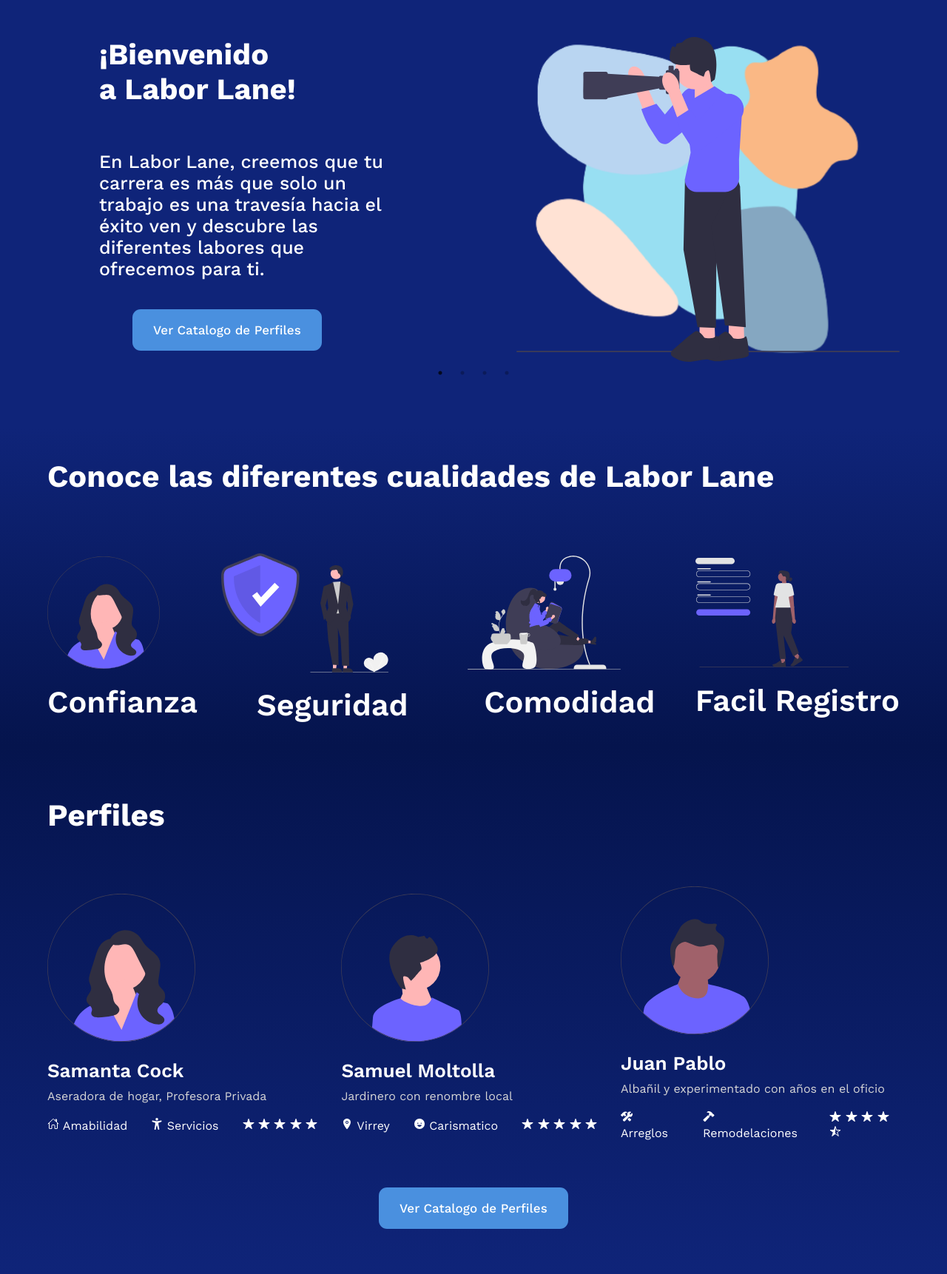
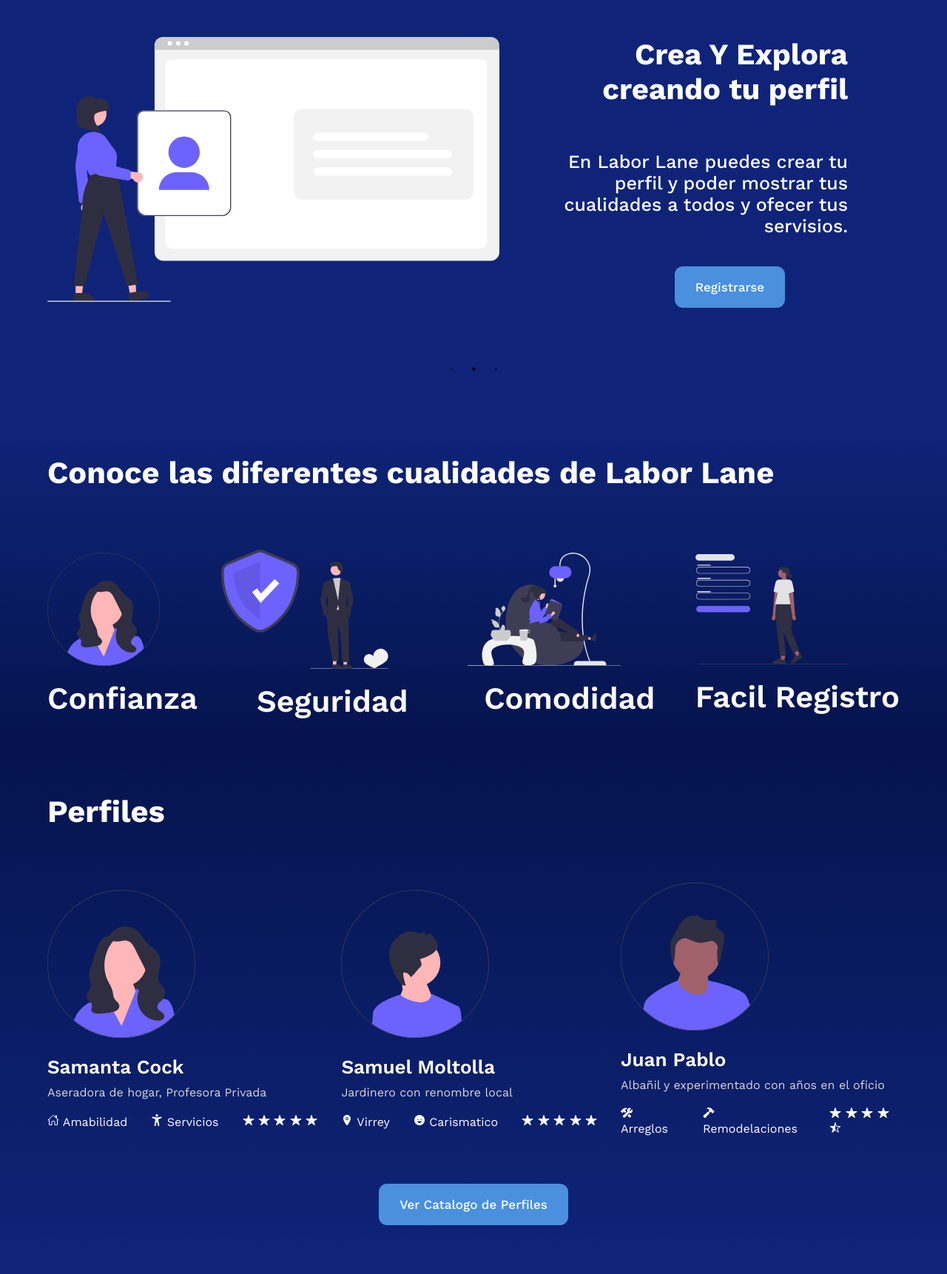
Before and after one commit to jebv210/LABOR_LANE, a Flask app: page / in a window 1280 px wide. Shown: the part 100-1822 px from the top of the page at 74% size. Run offline with Flask 3, Linux system fonts and the light colour scheme.

Commit message:
slider-2-3

```diff
--- a/proyecto-20-09-2023/static/css/home.css
+++ b/proyecto-20-09-2023/static/css/home.css
@@ -156,6 +156,18 @@ header.sticky .logo img{
 .home-text-1 {
     overflow: hidden; /* Clear the float */
 }
+.home-text-2{
+    overflow: hidden;
+}
+
+.home-text-2 .carrusel-1-text{
+    margin: -30px 40px 50px 40px;
+    height: 110%;
+    width: 40%;
+    text-align: right;
+    float: right;
+    box-sizing: border-box;
+}
 
 .carrusel-1-text{
     margin: -30px 40px 50px 40px;
@@ -178,12 +190,37 @@ header.sticky .logo img{
     font-size: 40px;
 }
 
-.home-text-1 img {
+
+.home-text-1 .slider3,
+.home-text-1 .slider1 {
     float: right;
-    width: 45%;
+    width: 43%;
     box-sizing: border-box;
     background: url(../multimedia/home/Fondo.png);
+}
+.home-text-1 .slider3{
+    background: none;
+}
+.home-text-2 .slider2 {
+    float: left;
+    width: 53%;
+    box-sizing: border-box;
 
+}
+
+.boton-slider-2,
+.boton-slider-1{
+    display: inline-block;
+    padding: 18px 28px;
+    background: var(--main-color);
+    color: var(--text-color);
+    border-radius: .70rem;
+    font-size: 17px;
+    font-weight: 500;
+    transition: all .50s ease;
+}
+.boton-slider-2{
+    margin: 0px 40px 0px 0px;
 }
 
 /* segunda seccion  */
--- a/proyecto-20-09-2023/templates/home.html
+++ b/proyecto-20-09-2023/templates/home.html
@@ -67,66 +67,47 @@
                         es una travesía hacia el éxito ven y descubre las diferentes labores
                         que ofrecemos para ti.
                         <div class="boton-centro-slider">
-                            <a href="{{ url_for('catalogo') }}" class="boton" > Ver Catalogo de Perfiles</a>
+                            <a href="{{ url_for('catalogo') }}" class="boton-slider-1" > Ver Catalogo de Perfiles</a>
                         </div>
                     </p>
 
                 </div>
 
-                    <img src="../static/multimedia/home/hombre.svg" alt="Imagen Hombre" >
+                    <img src="../static/multimedia/home/hombre.svg" alt="Imagen Hombre" class="slider1">
             </div>
+            <div class="home-text-2" >
 
+                <img src="../static/multimedia/home/slider-2.svg" alt="Imagen Hombre" class="slider2">
 
-            <div class="home-text-1" >
                 <div class="carrusel-1-text">
-                    <h1>¡Bienvenido <br> a Labor Lane!</h1>
+
+                    <h1>Crea Y Explora creando tu perfil</h1>
                     <p>
-                        En Labor Lane, creemos que tu carrera es más que solo un trabajo
-                        es una travesía hacia el éxito ven y descubre las diferentes labores
-                        que ofrecemos para ti.
+                        En Labor Lane puedes crear tu perfil y poder mostrar tus cualidades a todos y ofecer tus servisios.
                         <div class="boton-centro-slider">
-                            <a href="{{ url_for('catalogo') }}" class="boton" > Ver Catalogo de Perfiles</a>
+                            <a href="{{ url_for('catalogo') }}" class="boton-slider-2">Registrarse</a>
                         </div>
                     </p>
 
                 </div>
 
-                    <img src="../static/multimedia/home/hombre.svg" alt="Imagen Hombre" >
             </div>
             <div class="home-text-1" >
                 <div class="carrusel-1-text">
-                    <h1>¡Bienvenido <br> a Labor Lane!</h1>
+                    <h1>Filtra por tu nesecidad</h1>
                     <p>
-                        En Labor Lane, creemos que tu carrera es más que solo un trabajo
-                        es una travesía hacia el éxito ven y descubre las diferentes labores
-                        que ofrecemos para ti.
+                        En Labor Lane, Puedes filtrar y seleccionar dependiendo de labor que ocupes y asi optimizar tiempo para tu disposicion.
                         <div class="boton-centro-slider">
-                            <a href="{{ url_for('catalogo') }}" class="boton" > Ver Catalogo de Perfiles</a>
+                            <a href="{{ url_for('catalogo') }}" class="boton-slider-1" > Ver Catalogo de Perfiles</a>
                         </div>
                     </p>
 
                 </div>
 
-                    <img src="../static/multimedia/home/hombre.svg" alt="Imagen Hombre" >
+                    <img src="../static/multimedia/home/slider-3.svg" alt="Imagen Hombre" class="slider3">
             </div>
 
-            <div class="home-text-1" >
-                <div class="carrusel-1-text">
-                    <h1>¡Bienvenido <br> a Labor Lane!</h1>
-                    <p>
-                        En Labor Lane, creemos que tu carrera es más que solo un trabajo
-                        es una travesía hacia el éxito ven y descubre las diferentes labores
-                        que ofrecemos para ti.
-                        <div class="boton-centro-slider">
-                            <a href="{{ url_for('catalogo') }}" class="boton" > Ver Catalogo de Perfiles</a>
-                        </div>
-                    </p>
-
-                </div>
-
-                    <img src="../static/multimedia/home/hombre.svg" alt="Imagen Hombre" >
-            </div>
-
+        </div>
 
 </section>
 
@@ -136,7 +117,7 @@
             <h2>Conoce las diferentes cualidades de Labor Lane</h2>
         </div>
 
-        <div class="feature-contenido" data-aos="zoom-in-up">
+        <div class="feature-contenido" >
             <div class="feature-img">
                 <img src="../static/multimedia/home/undraw_female_avatar_efig.svg" alt="">
                 <p>Confianza</p>
@@ -163,7 +144,7 @@
             <h2>Perfiles</h2>
         </div>
 
-        <div class="servicios-contenido" data-aos="zoom-in-up">
+        <div class="servicios-contenido" >
             <div class="servicios-vertical">
                 <img src="../static/multimedia/home/undraw_female_avatar_efig.svg">
                 <h5>Samanta Cock</h5>
@@ -232,18 +213,18 @@
             </div>
         </div>
         <div class="boton-centro">
-            <a href="{{ url_for('catalogo') }}" class="boton" data-aos="zoom-in-up"> Ver Catalogo de Perfiles</a>
+            <a href="{{ url_for('catalogo') }}" class="boton" > Ver Catalogo de Perfiles</a>
         </div>
     </section>
 
     <!-- Cuarta seccion  nosotros-->
 
     <section class="nosotros" id="nosotros" >
-        <div class="nosotros-img" data-aos="zoom-in-up">
+        <div class="nosotros-img" >
             <img src="../static/multimedia/home/undraw_push_notifications_re_t84m.svg" alt="" >
         </div>
 
-        <div class="nosotros-texto" data-aos="zoom-in-up">
+        <div class="nosotros-texto" >
             <h2>Explora en la amplia gama de  perfiles</h2>
             <p>Lorem ipsum dolor sit amet, consectetur adipisicing elit.
                 Corrupti deserunt ratione, pariatur, rerum culpa labore
@@ -256,7 +237,7 @@
     </section>
     <!-- quinta seccion catalogo -->
     <section class="segir"  >
-        <div class="segir-contenido" data-aos="zoom-in-up" >
+        <div class="segir-contenido"  >
             <h2>La verdadera magia de labor lane </h2>
             <p>Lo mejor de todo estos servicios es que tu tambien puedes ser parte
                 y puedes sumarte al catalogo y aportar tus servicios u oficios de una forma
@@ -321,7 +302,7 @@
             slidesToShow: 1,
             slidesToScroll: 1,
             autoplay: true,
-            autoplaySpeed: 2000,
+            autoplaySpeed: 200,
             arrows: false,
             dots: true
         });
```
Also changed, not shown: proyecto-20-09-2023/static/multimedia/home/slider-2.svg (added), proyecto-20-09-2023/static/multimedia/home/slider-3.svg (added).
